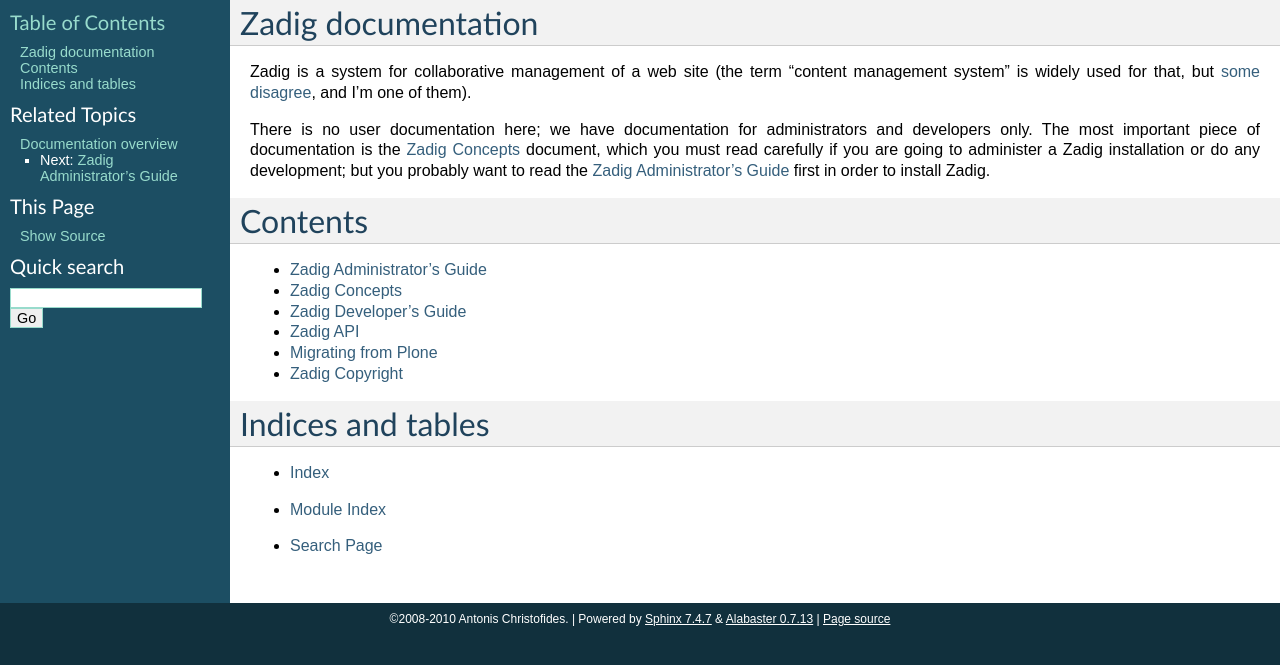
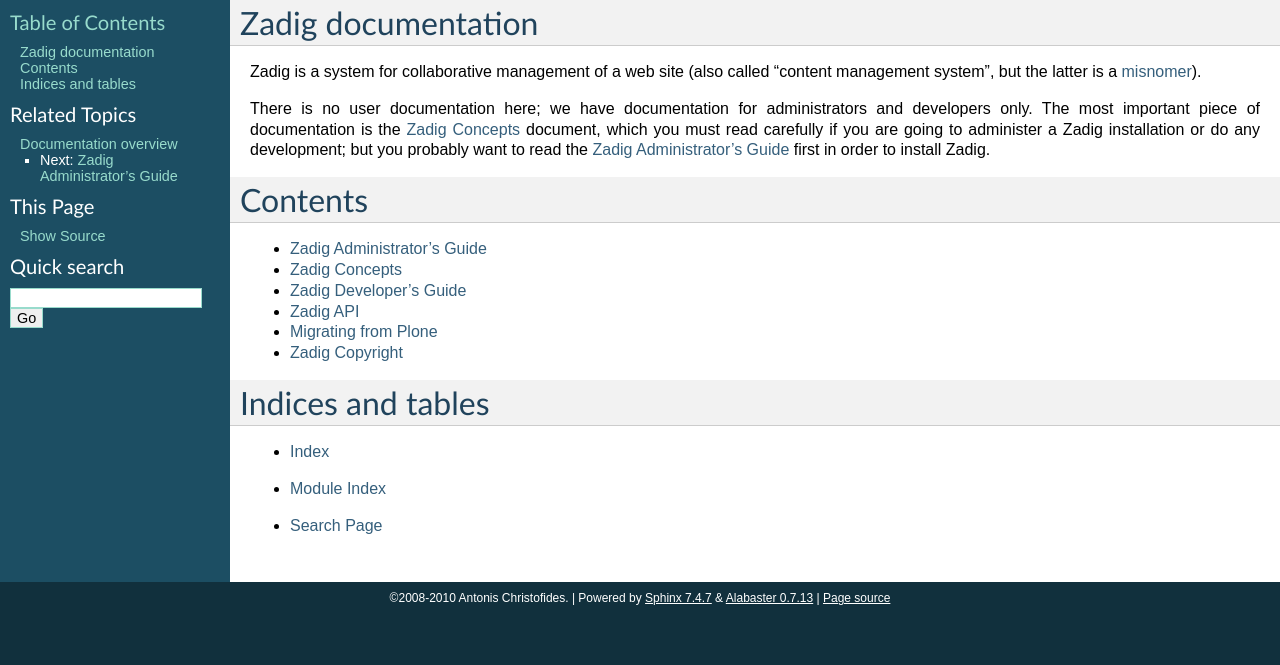
Before and after one commit to aptiko/zadig, a Sphinx documentation site: the page built from docs/index.txt, in a window 1280 px wide. Shown: the top 665 px of the page. Built offline with Sphinx 7.4.7, drawn with Linux system fonts in a browser that asks for light colours.

Commit message:
Documentation fix

```diff
--- a/docs/index.txt
+++ b/docs/index.txt
@@ -1,11 +1,10 @@
 Zadig documentation
 ===================
 
-Zadig is a system for collaborative management of a web site (the term
-"content management system" is widely used for that, but `some
-disagree`_, and I'm one of them).
+Zadig is a system for collaborative management of a web site (also called
+"content management system", but the latter is a misnomer_).
 
-.. _some disagree: http://www.gnu.org/philosophy/words-to-avoid.html#Content
+.. _misnomer: http://www.gnu.org/philosophy/words-to-avoid.html#Content
 
 There is no user documentation here; we have documentation for
 administrators and developers only.  The most important piece of
```
